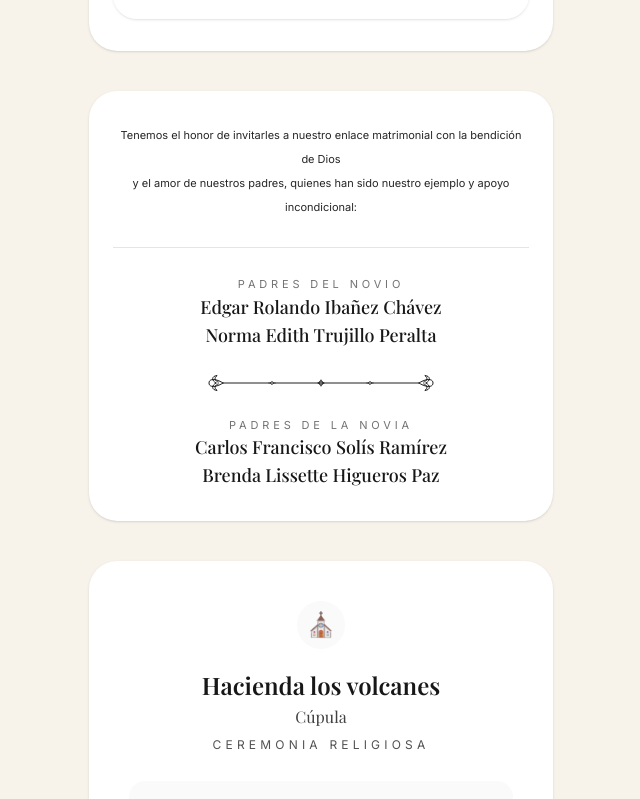
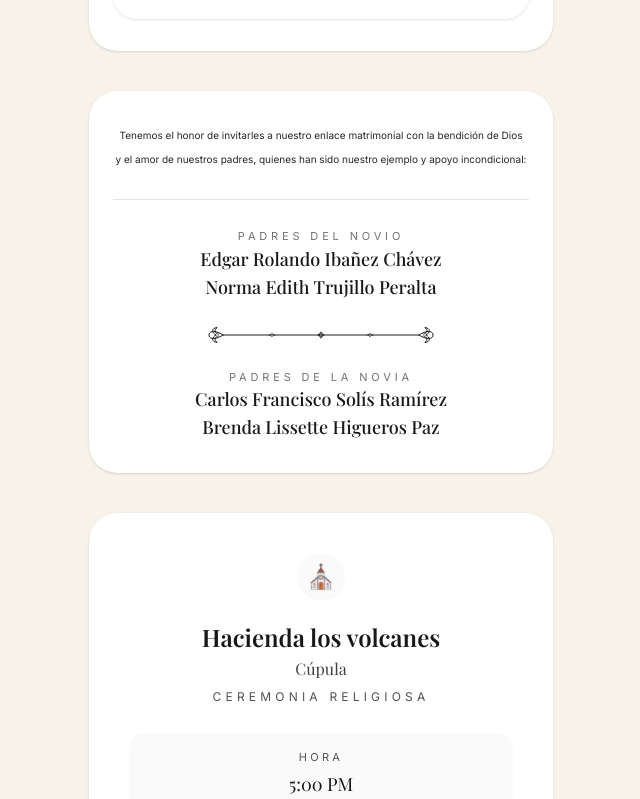
Before and after one commit to jrongalicia/invitacion-boda, a Next.js app: page / in a window 1280 px wide. Shown: the part 1080-1879 px from the top of the page, without its empty margins (319-959 px from the left). Built offline with nearby package versions, Linux system fonts and the light colour scheme; a web font is replaced by a local one.

Commit message:
modificacion de tamanio de letra en invitacion px 10

```diff
--- a/src/app/page.tsx
+++ b/src/app/page.tsx
@@ -127,11 +127,11 @@ export default function Home() {
           <Reveal>
             <div className="rounded-[28px] bg-white px-6 py-8 text-center shadow-sm">
               <p className="text-sm leading-6 text-neutral-800">
-                <span className="block text-[11px]">
+                <span className="block text-[10px]">
                   Tenemos el honor de invitarles a nuestro enlace matrimonial con la bendición de Dios
                 </span>
 
-                <span className="block text-[11px]">
+                <span className="block text-[10px]">
                   y el amor de nuestros padres, quienes han sido nuestro ejemplo y apoyo incondicional:
                 </span>
               </p>
```
